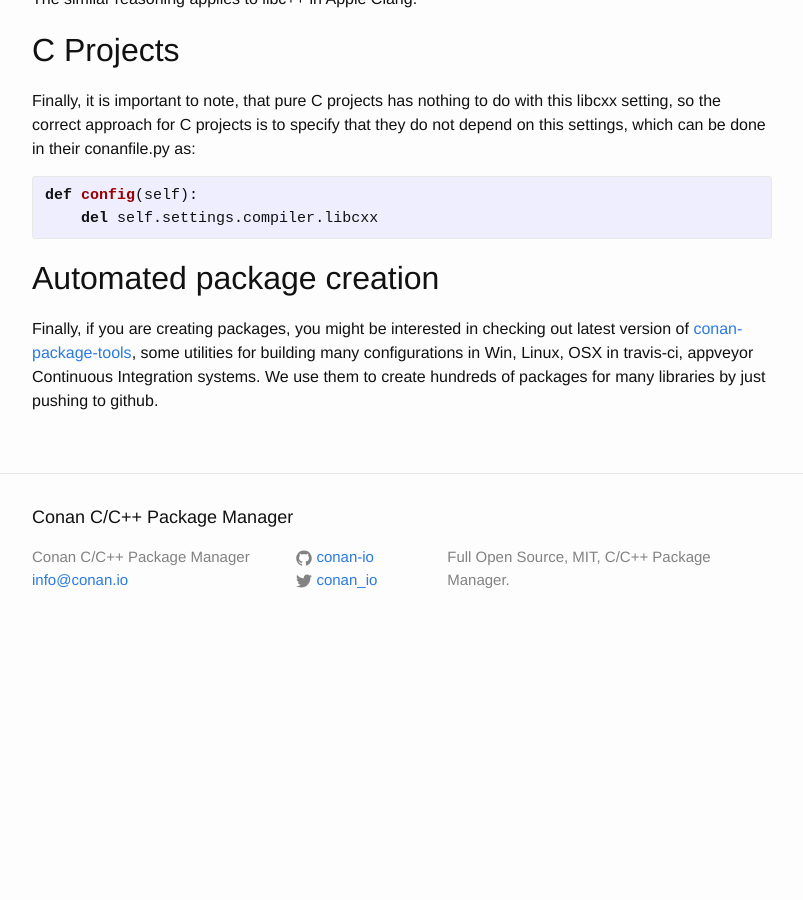
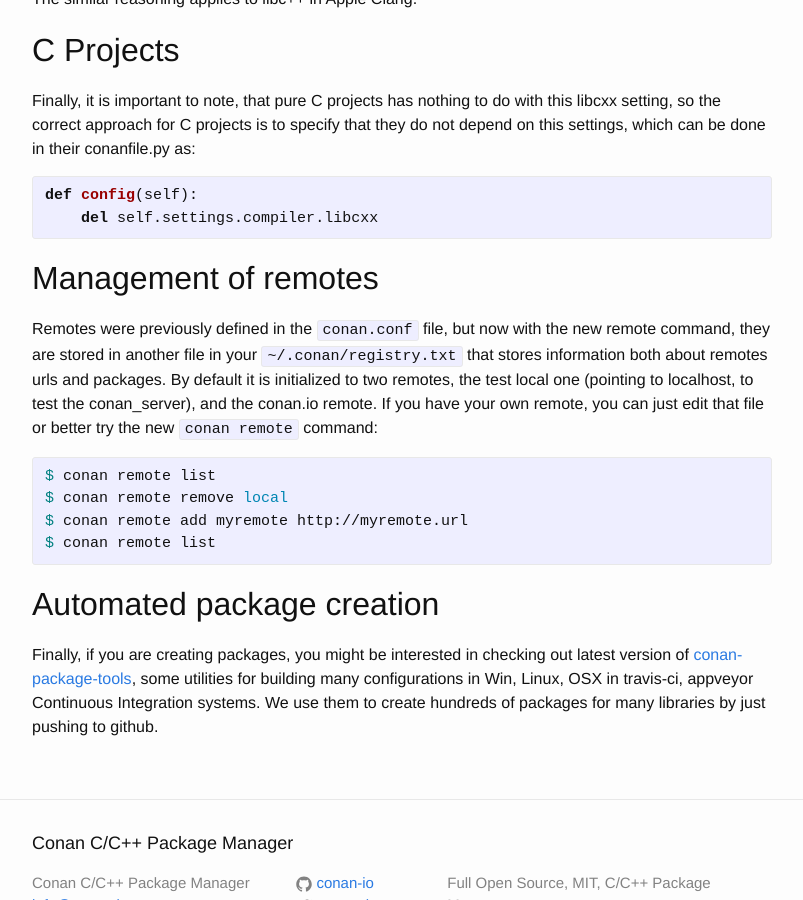
Before and after one commit to conan-io/conan-io.github.io, a Jekyll site: the page built from _posts/2016-03-15-upgrading-conan-to-0-8.markdown, in a window 1280 px wide and 900 px high, scrolled down 1421 px. Shown: the whole window, without its empty margins (238-1041 px from the left). Built offline with Jekyll 4.4.1, drawn with Linux system fonts in a browser that asks for light colours; comment, search, counter and statistics services are not loaded; before the commit the page ends 2072 px from its top, so only the background shows below that.

Commit message:
Added details about remotes

```diff
--- a/_posts/2016-03-15-upgrading-conan-to-0-8.markdown
+++ b/_posts/2016-03-15-upgrading-conan-to-0-8.markdown
@@ -75,6 +75,19 @@ def config(self):
 
 {% endhighlight %}
 
+<h2 class="section-heading">Management of remotes</h2>
+
+Remotes were previously defined in the ``conan.conf`` file, but now with the new remote command, they are stored in another file in your ``~/.conan/registry.txt`` that stores information both about remotes urls and packages. By default it is initialized to two remotes, the test local one (pointing to localhost, to test the conan_server), and the conan.io remote. If you have your own remote, you can just edit that file or better try the new ``conan remote`` command:
+
+{% highlight bash %}
+
+$ conan remote list
+$ conan remote remove local
+$ conan remote add myremote http://myremote.url
+$ conan remote list
+
+{% endhighlight %}
+
 <h2 class="section-heading">Automated package creation</h2>
 
 Finally, if you are creating packages, you might be interested in checking out latest version of [conan-package-tools](https://github.com/conan-io/conan-package-tools), some utilities for building many configurations in Win, Linux, OSX in travis-ci, appveyor Continuous Integration systems. We use them to create hundreds of packages for many libraries by just pushing to github.
```
